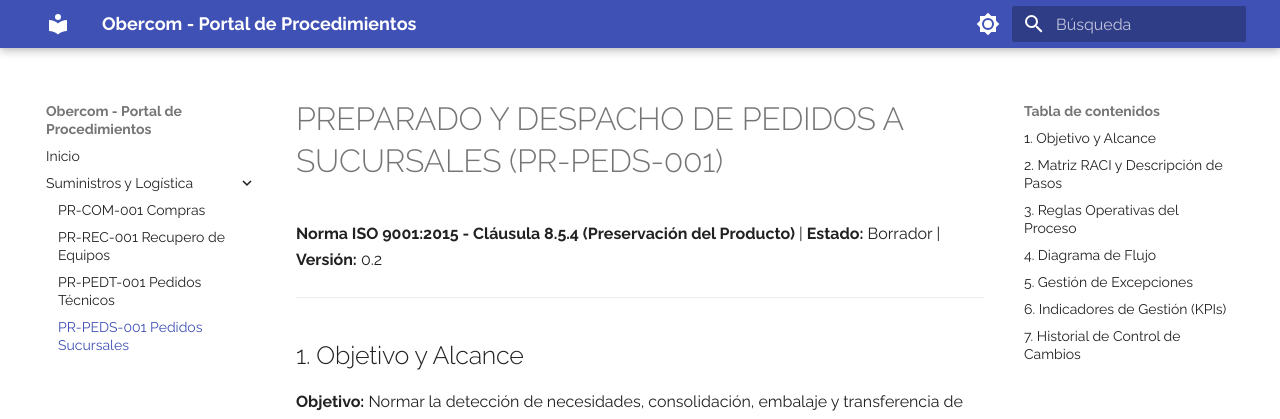
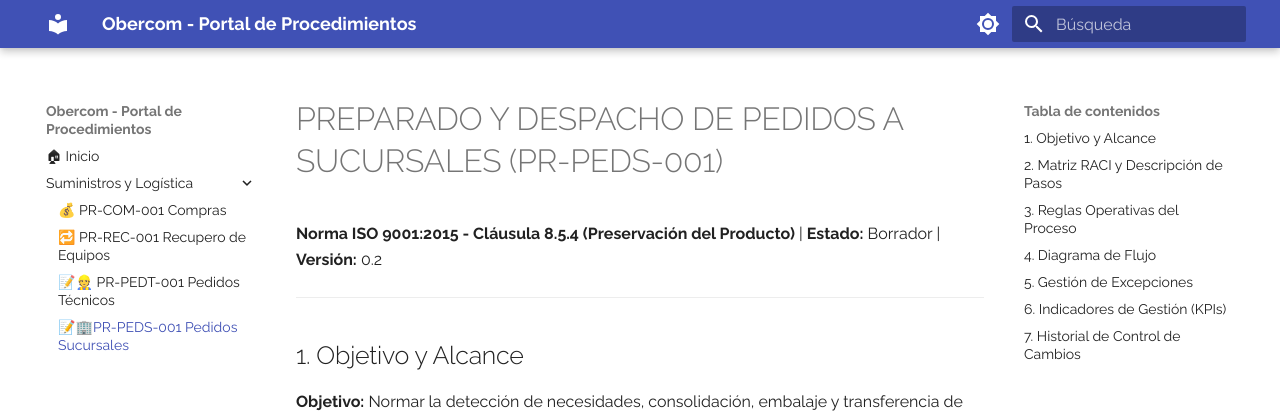
Before and after one commit to elingenierok/procedimientos-isp, an MkDocs documentation site: the page built from docs/suministros-logistica/PR-PEDS-001.md, in a window 1280 px wide. Shown: the top 419 px of the page. Built offline with MkDocs 1.6.1 and Material for MkDocs 9.7.7, drawn with Linux system fonts in a browser that asks for light colours; part of the change alters nothing that is shown.

```diff
--- a/mkdocs.yml
+++ b/mkdocs.yml
@@ -40,9 +40,9 @@ markdown_extensions:
   - md_in_html
 
 nav:
-  - Inicio: index.md
+  - 🏠︎ Inicio: index.md
   - Suministros y Logística:
-      - PR-COM-001 Compras: suministros-logistica/PR-COM-001.md
-      - PR-REC-001 Recupero de Equipos: suministros-logistica/PR-REC-001.md
-      - PR-PEDT-001 Pedidos Técnicos: suministros-logistica/PR-PEDT-001.md
-      - PR-PEDS-001 Pedidos Sucursales: suministros-logistica/PR-PEDS-001.md
+      - 💰 PR-COM-001 Compras: suministros-logistica/PR-COM-001.md
+      - 🔁 PR-REC-001 Recupero de Equipos: suministros-logistica/PR-REC-001.md
+      - 📝👷 PR-PEDT-001 Pedidos Técnicos: suministros-logistica/PR-PEDT-001.md
+      - 📝🏢PR-PEDS-001 Pedidos Sucursales: suministros-logistica/PR-PEDS-001.md
```
